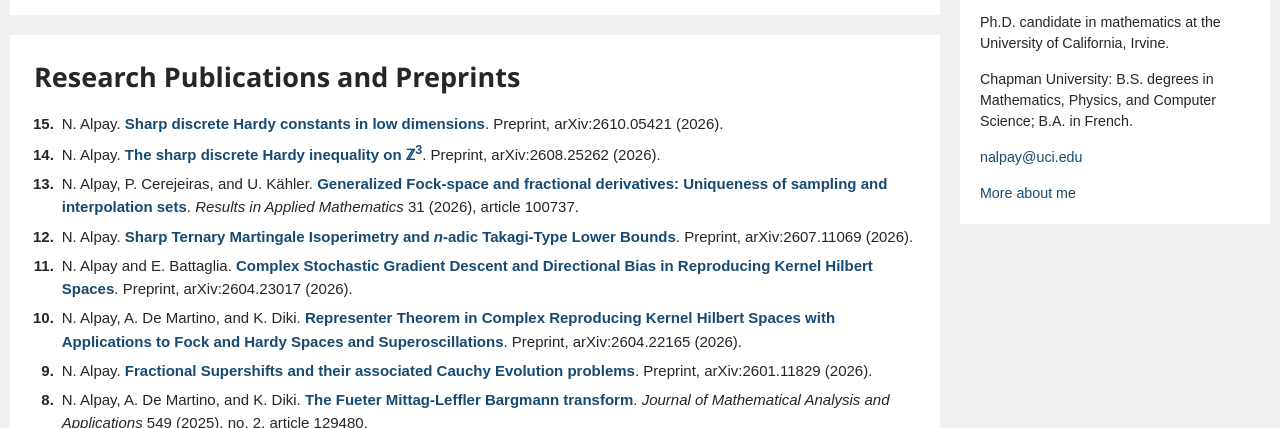
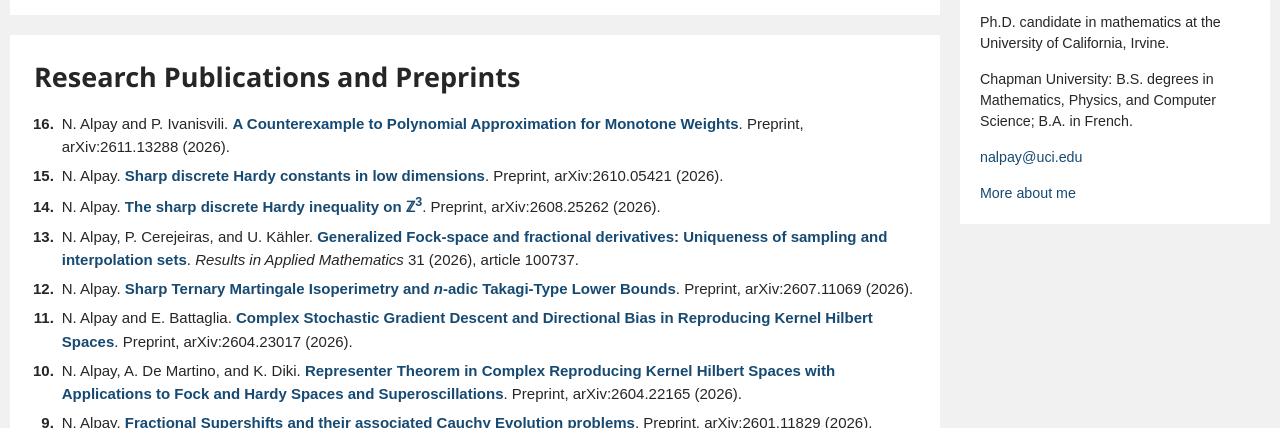
Before and after one commit to AlpayNatanael/AlpayNatanael.github.io, a plain HTML site: page index.html in a window 1280 px wide. Shown: the part 672-1100 px from the top of the page. Drawn offline with Linux system fonts and the light colour scheme.

Commit message:
Add monotone-weights preprint to publications and CV

```diff
--- a/index.html
+++ b/index.html
@@ -75,6 +75,12 @@
   <h2><strong>Research Publications and Preprints</strong></h2>
 
 <ol class="publication-list" reversed>
+    <li>
+      N. Alpay and P. Ivanisvili.
+      <a class="publication-title" href="https://arxiv.org/abs/2611.13288">A Counterexample to Polynomial Approximation for Monotone Weights</a>.
+      Preprint, arXiv:2611.13288 (2026).
+    </li>
+
     <li>
       N. Alpay.
       <a class="publication-title" href="https://arxiv.org/abs/2610.05421">Sharp discrete Hardy constants in low dimensions</a>.
```
Also changed, not shown: 1 other file.
